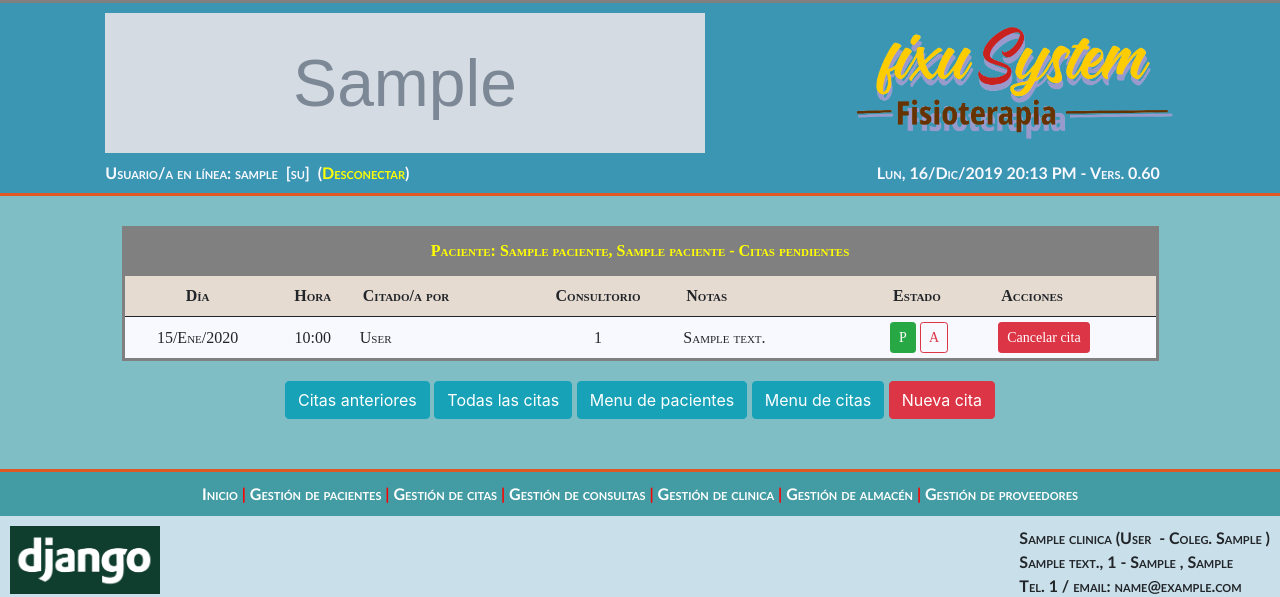
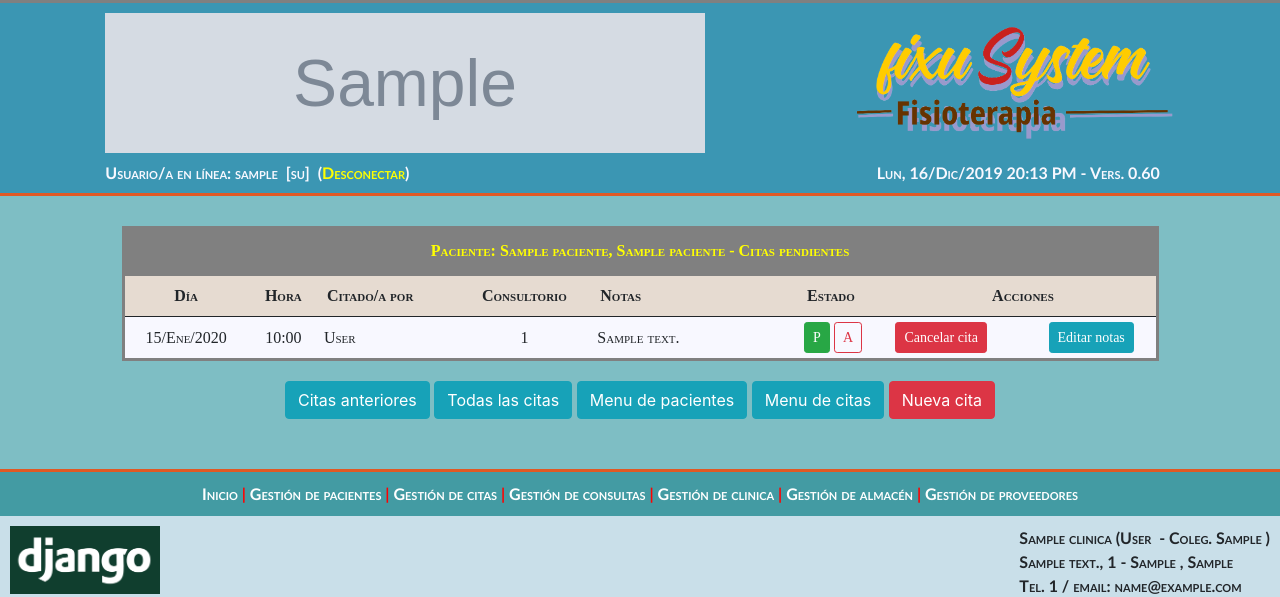
Before and after one commit to amslafuente/fixuSystem, a Django app: page /fixuSystem/citas/paciente/d/1/1/ in a window 1280 px wide. Shown: the top 597 px of the page. Run offline with Django 3.2, Linux system fonts and the light colour scheme; a user stored in the database is signed in; tables that the repository leaves empty hold one stand-in row (values such as "Sample post"); grey boxes marked "Sample" are stand-in pictures; some libraries are stand-ins or nearby versions.

Commit message:
Several improvements in gestion_citas

```diff
--- a/fixuSystem/settings.py
+++ b/fixuSystem/settings.py
@@ -28,8 +28,8 @@ SECRET_KEY = SECRET_KEY_PROD
 ##### CHANGES FOR PRODUCION ENVIRONMENT #####
 
 # SECURITY WARNING: don't run with debug turned on in production!
-# DEBUG = True
 DEBUG = True
+# DEBUG = False
 
 # ALLOWED_HOSTS = []
 ALLOWED_HOSTS = ['localhost', '127.0.0.1']
@@ -162,7 +162,7 @@ LOGIN_URL = '/fixuSystem/access/login/'
 LOGOUT_REDIRECT_URL = '/'
 
 SESSION_EXPIRE_AT_BROWSER_CLOSE = True  # Session expiration on close
-SESSION_COOKIE_AGE = 5 # User logs out after 60 minutes (3600 secs) of inactivity but...
+SESSION_COOKIE_AGE = 3600 # User logs out after 60 minutes (3600 secs) of inactivity but...
 SESSION_SAVE_EVERY_REQUEST = True # timer may be reset in every request
 #AUTO_LOGOUT_DELAY = 60  # User logout after 60 minutes
 
--- a/fixuSystem/wsgi.py
+++ b/fixuSystem/wsgi.py
@@ -7,10 +7,9 @@ For more information on this file, see
 https://docs.djangoproject.com/en/2.2/howto/deployment/wsgi/
 """
 
+
 import os
-
 from django.core.wsgi import get_wsgi_application
-
 
 os.environ.setdefault('DJANGO_SETTINGS_MODULE', 'fixuSystem.settings')
 
--- a/gestion_citas/templates/citas_paciente_desdefecha_tpl.html
+++ b/gestion_citas/templates/citas_paciente_desdefecha_tpl.html
@@ -43,13 +43,13 @@
         		<th class="tbl-th">Consultorio</th>
                 <th class="tbl-th-izq tbl-td-20">Notas</th>
                 <th class="tbl-th-izq">Estado</th>
-                <th class="tbl-th-izq">Acciones</th>
+                <th class="tbl-th" colspan="2">Acciones</th>
             </tr>
 
             <!-- NO devuelve ningun paciente avisa y cierra la tabla -->
             {% if not citas %}
 	    	    <tr>
-                    <th colspan="7" class="field-errors">
+                    <th colspan="8" class="field-errors">
                         <span>Ningún cita pendiente</span>
                     </th>
                 </tr>
@@ -72,7 +72,7 @@
                         {% if cita.status == "Pendiente" %}
                             <td>
                                 <button type="button" class="btn btn-success btn-sm">P</button>
-                                <a href={% url 'modif-citas' cita.idCita 'Acude' %}>
+                                <a href="{% url 'modif-citas' cita.idCita 'Acude' %}">
                                     <button type="button" class="btn btn-outline-danger btn-sm">A</button>
                                 </a>
                             </td>
@@ -80,7 +80,7 @@
                             <td>
                                 <button type="button" class="btn btn-outline-success btn-sm">P</button>
                                 <button type="button" class="btn btn-success btn-sm">A</button>
-                                <a href={% url 'modif-citas' cita.idCita 'Pasa a consulta' %}>
+                                <a href="{% url 'modif-citas' cita.idCita 'Pasa a consulta' %}">
                                     <button type="button" class="btn btn-outline-danger btn-sm">C</button>
                                 </a>
                             </td>
@@ -88,7 +88,7 @@
                             <td>
                                 <button type="button" class="btn btn-outline-success btn-sm">P</button>
                                 <button type="button" class="btn btn-outline-success btn-sm">A</button>
-                                <a href={% url 'menu-citas' %}>
+                                <a href="{% url 'menu-citas' %}">
                                     <button type="button" class="btn btn-success btn-sm">C</button>
                                 </a>
                             </td>
@@ -100,7 +100,7 @@
 
                         <!-- Acciones -->
                         {% if cita.status == "Pendiente" or  cita.status == "Acude" %}
-                            <td><a href={% url 'cancel-citas' cita.idCita %}><input type="button" class="btn btn-danger btn-sm" value="Cancelar cita"></a></td>
+                            <td><a href="{% url 'cancel-citas' cita.idCita %}"><input type="button" class="btn btn-danger btn-sm" value="Cancelar cita"></a></td>
                         {% elif cita.status == "Pasa a consulta" %}
                             <td>
                                 <a href="{% url 'id-consultas' cita.idCita %}">
@@ -108,6 +108,7 @@
                                 </a>
                             </td>
                         {% endif %}
+                        <td class="tbl-td-centro"><a href="{% url 'edit-notas-citas' cita.idCita %}"><input type="button" class="btn btn-info btn-sm" value="Editar notas"></a></td>
                    </tr>
                 {% endfor %}
 
--- a/gestion_citas/templates/citas_paciente_hastafecha_tpl.html
+++ b/gestion_citas/templates/citas_paciente_hastafecha_tpl.html
@@ -43,7 +43,7 @@
         		<th class="tbl-th">Consultorio</th>
                 <th class="tbl-th-izq tbl-td-20">Notas</th>
                 <th class="tbl-th-izq">Estado</th>
-                <th class="tbl-th-izq">Acciones</th>
+                <th class="tbl-th">Acciones</th>
             </tr>
 
             <!-- NO devuelve ningun paciente avisa y cierra la tabla -->
@@ -100,7 +100,6 @@
                                 </a>
                             </td>
                         {% endif %}
-
                    </tr>
                 {% endfor %}
 
--- a/gestion_citas/templates/citas_paciente_todas_tpl.html
+++ b/gestion_citas/templates/citas_paciente_todas_tpl.html
@@ -43,13 +43,13 @@
         		<th class="tbl-th">Consultorio</th>
                 <th class="tbl-th-izq tbl-td-20">Notas</th>
         		<th class="tbl-th-izq">Estado</th>
-                <th class="tbl-th-izq">Acciones</th>
+                <th class="tbl-th" colspan="2">Acciones</th>
             </tr>
 
             <!-- NO devuelve ningun paciente avisa y cierra la tabla -->
             {% if not citas %}
 	    	    <tr>
-                    <th colspan="7" class="field-errors">
+                    <th colspan="8" class="field-errors">
                         <span>Ningún cita encontrada</span>
                     </th>
                 </tr>
@@ -138,6 +138,7 @@
                                 </a>
                             </td>
                         {% endif %}
+                        <td class="tbl-td-centro"><a href="{% url 'edit-notas-citas' cita.idCita %}"><input type="button" class="btn btn-info btn-sm" value="Editar notas"></a></td>
                    </tr>
                 {% endfor %}
 
--- a/gestion_citas/urls.py
+++ b/gestion_citas/urls.py
@@ -37,8 +37,10 @@ urlpatterns = [
     path('nueva/<int:idPaciente>/<str:date>/<str:hour>/', views.create_citas_paciente_view.as_view(), name = "create-citas-paciente"),
 
     ########## EDICION DE CITAS Y CAMBIO DE ESTADO ##########
-    # Cita concreta
+    # Muestra cita concreta
     path('cita/<int:idCita>/', views.id_citas_view.as_view(), name = "id-citas"),
+    # Edita las NOTAS de una cita, para cualquier otro cambio cancela y crea una nueva
+    path('edita-notas/<int:idCita>/', views.edit_notas_citas_view.as_view(), name = "edit-notas-citas"),
     # Cancela una cita - NO LA BORRA
     path('cancelar/<int:idCita>', views.cancel_citas_view.as_view(), name = "cancel-citas"),
     # Cambia estado de una cita
--- a/gestion_citas/views.py
+++ b/gestion_citas/views.py
@@ -82,6 +82,13 @@ class citas_dia_view(ListView):
         kwarg_date = datetime.datetime.strptime(self.kwargs['date'], '%d_%m_%Y').date()
         context['ctx_dias'] = contexto_dias(kwarg_date)
 
+        # Si el kwarg_date ya ha pasado, no permite otras acciones que no sea ver la ficha de la consulta
+        kwarg_today = datetime.date.today()
+        if (kwarg_date < kwarg_today):
+            context['hoy_o_posterior'] = False
+        else:
+            context['hoy_o_posterior'] = True
+
         return context
 
 ########## RELACION COMPLETA DE CITAS PARA UN DIA CONCRETO EN FORMATO REJILLA ##########
@@ -121,6 +128,13 @@ class citas_dia_grid_view(ListView):
 
         # Contexto que genera las fechas actuales, anteriores y siguentes
         context['ctx_dias'] = contexto_dias(kwarg_date)
+
+        # Si el kwarg_date ya ha pasado, no permite otras acciones que no sea ver la ficha de la consulta
+        kwarg_today = datetime.date.today()
+        if (kwarg_date < kwarg_today):
+            context['hoy_o_posterior'] = False
+        else:
+            context['hoy_o_posterior'] = True
 
         # Contexto con las citas
         context['rejilla'] = app_timegrid(citas, kwarg_date)
@@ -349,8 +363,11 @@ class create_citas_paciente_view(View):
             # Limpia y guarda el registro
             cita.save()
 
-            # Regresa a citas hoy
-            return HttpResponseRedirect(reverse('citas-hoy'))
+            # Devuelve a las pagina de citas del dia elegido
+            ctx = dict()
+            ctx['idPaciente'] = idPaciente
+            ctx['date'] = date
+            return HttpResponseRedirect(reverse('citas-dia', kwargs = ctx))
 
         # Si no es válido muestra los errores
         else:
@@ -397,6 +414,14 @@ class create_citas_paciente_view(View):
         ctx['ctx_dias'] = contexto_dias(kwarg_date)
 
         return render(request, 'create_citas_paciente_tpl.html', ctx)
+
+
+######  EDIT THE NOTES OF AN APPOINTMENT #######
+######  Any other change: cancel and create a new one ######
+
+@method_decorator(login_required, name='dispatch')
+class edit_notas_citas_view(UpdateView):
+    pass
 
 ######  CANCELA CITA SIN BORRARLA #######
 
```
Also changed, not shown: gestion_citas/templates/citas_dia_tpl.html (+13 -7 lines), gestion_citas/templates/edit_notas_citas_tpl.html (added).
